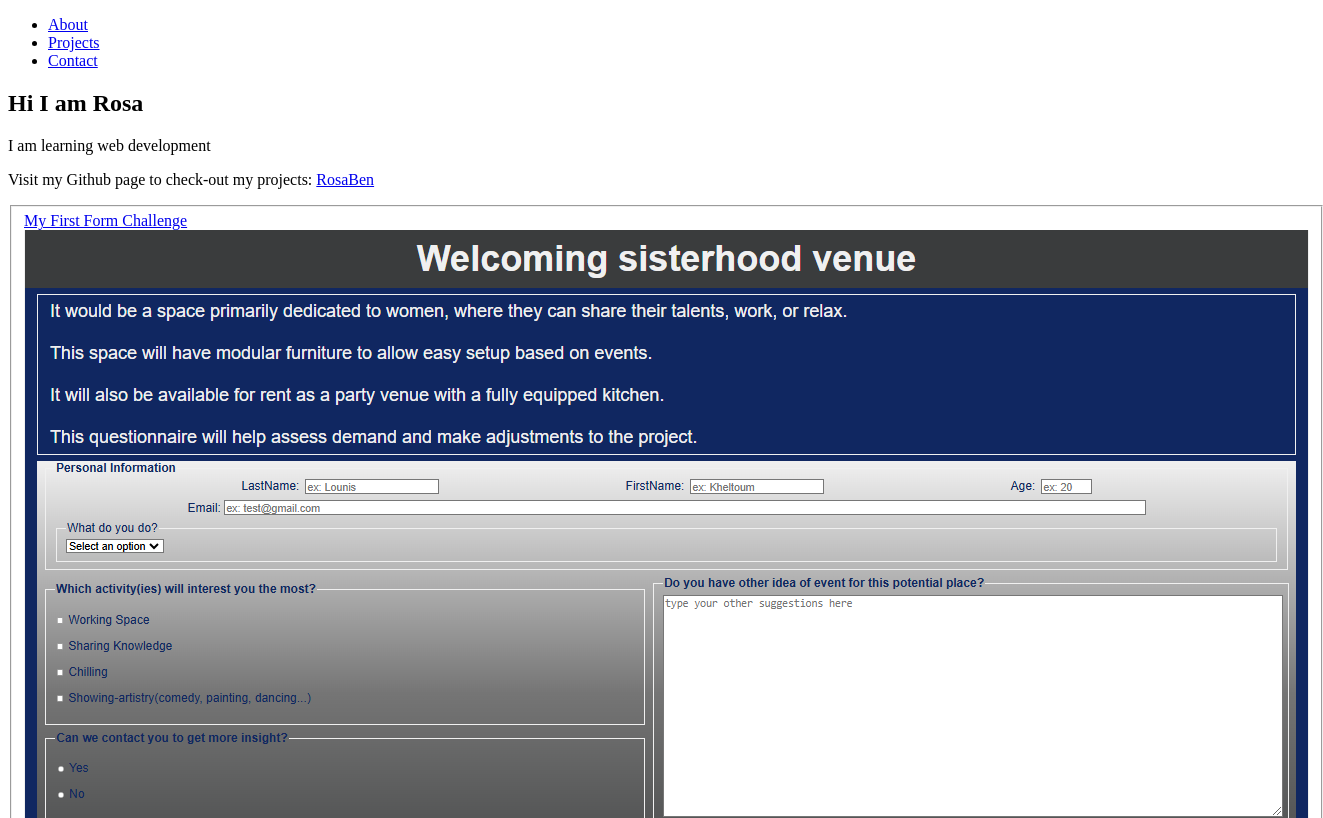
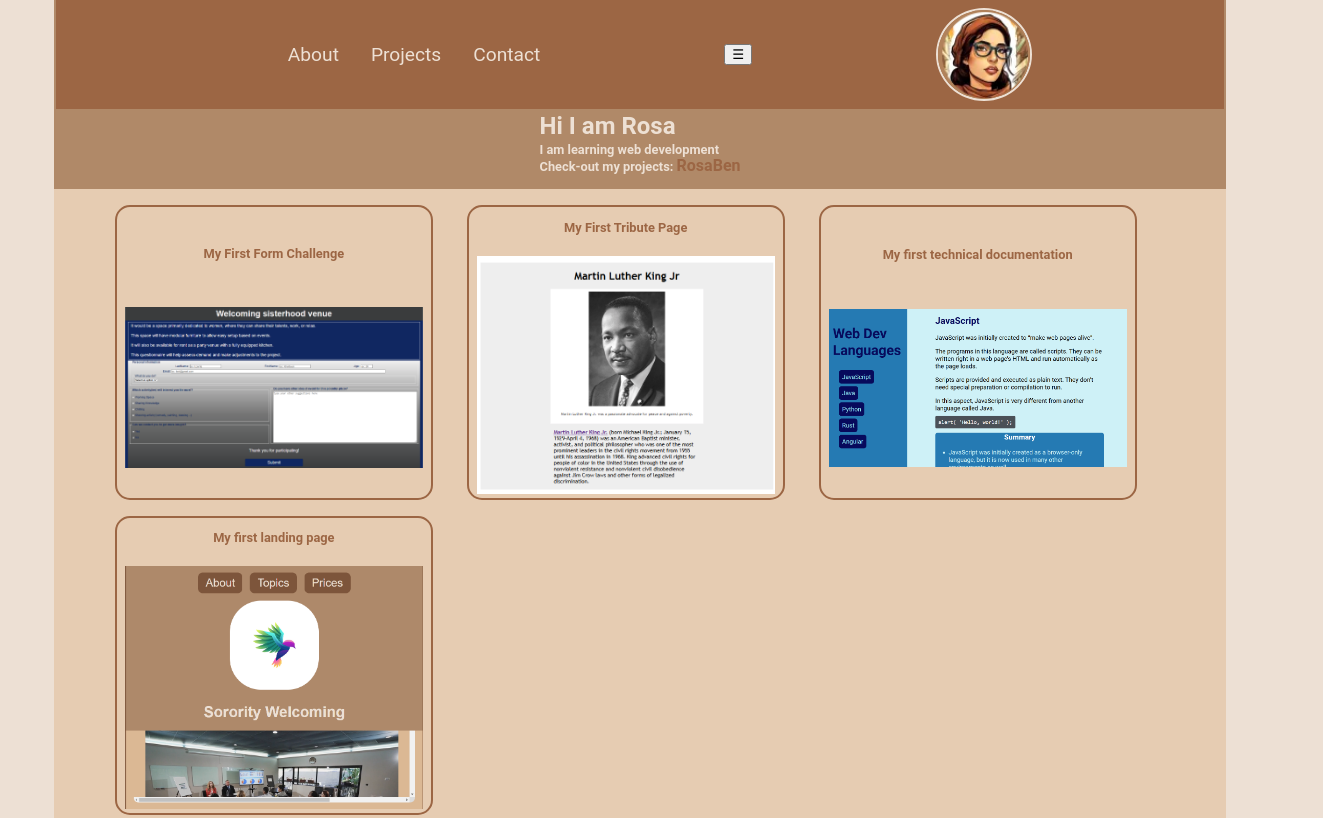
Before and after one commit to RosaBen/portfolioChallengeFreecodecamp, a plain HTML site: page index.html in a window 1280 px wide. Shown: the top 818 px of the page, 1323 px wide, since content can reach past the window. Drawn offline with Linux system fonts and the light colour scheme.

Commit message:
html done and desktop css to update

```diff
--- a/index.html
+++ b/index.html
@@ -1,13 +1,16 @@
 <!DOCTYPE html>
 <html lang="en">
+
 <head>
     <meta charset="UTF-8">
     <meta name="viewport" content="width=device-width, initial-scale=1.0">
     <title>Portfolio</title>
     <link rel="stylesheet" href="styles.css">
 </head>
+
 <body>
-    <main>
+
+        <header>
             <nav id="navbar">
                 <ul>
                     <li><a href="#welcome-section">About</a></li>
@@ -15,32 +18,50 @@
                     <li><a href="#contact">Contact</a></li>
                 </ul>
             </nav>
+            <button class="menu-toggle">&#9776;</button>
+            <img src="rosa.webp" alt="avatar">
+        </header>
+
+        <main>
         <section id="welcome-section">
+            <div>
                 <h1>Hi I am Rosa</h1>
             <p>I am learning web development</p>
-            <p>Visit my Github page to check-out my projects: <a href="https://github.com/RosaBen" id="profile-link">RosaBen</a></p>
+            <p>Check-out my projects: <a href="https://github.com/RosaBen"
+                    id="profile-link">RosaBen</a></p>
+            </div>
 
         </section>
+
             <section id="projects">
-                <fieldset>
-                    <a href="https://codepen.io/RosaBen/pen/emYezQK" class="project-tile" target="_blank">My First Form Challenge</a>
-                    <img src="screenshotForm.webp" alt="my first form using html and css">
+            <fieldset class="project project1">
+                <h3>My First Form Challenge</h3>
+                <a href="https://codepen.io/RosaBen/pen/emYezQK" class="project-tile" target="_blank"><img src="screenshotForm.webp" alt="my first form using html and css" class="img-project"></a>
             </fieldset>
-                <fieldset>
-                    <a href="https://codepen.io/RosaBen/pen/emYezoL" class="project-tile" target="_blank">My First Tribute Page</a>
-                    <img src="screenshotTribute.webp" alt="my first tribute page using html and css">
+            <fieldset class="project project2">
+                <h3>My First Tribute Page</h3>
+                <a href="https://codepen.io/RosaBen/pen/emYezoL" class="project-tile" target="_blank"><img src="screenshotTribute.webp" alt="my first tribute page using html and css" class="img-project"></a>
+
             </fieldset>
-                <fieldset>
-                    <a href="https://codepen.io/RosaBen/pen/mydqrbE" class="project-tile" target="_blank">My first technical documentation</a>
-                    <img src="screenshottechdoc.webp" alt="my first technical documentation using html and css">
+            <fieldset class="project project3">
+                <h3>My first technical documentation</h3>
+                <a href="https://codepen.io/RosaBen/pen/mydqrbE" class="project-tile" target="_blank"><img src="screenshottechdoc.webp" alt="my first technical documentation using html and css" class="img-project"></a>
+
             </fieldset>
-                <fieldset>
-                    <a href="https://codepen.io/RosaBen/pen/emYedYP" class="project-tile" target="_blank">My first landing page</a>
-                    <img src="screenshotlanding.webp" alt="my first landing page using html and css">
+            <fieldset class="project project4">
+                <h3>My first landing page</h3>
+                <a href="https://codepen.io/RosaBen/pen/emYedYP" class="project-tile" target="_blank"><img src="screenshotlanding.webp" alt="my first landing page using html and css" class="img-project"></a>
+
             </fieldset>
 
         </section>
     </main>
+    <script>
+        document.querySelector(".menu-toggle").addEventListener("click", function () {
+            document.querySelector("#navbar").classList.toggle("active");
+        });
 
+    </script>
 </body>
+
 </html>
--- a/styles.css
+++ b/styles.css
@@ -0,0 +1,127 @@
+:root{
+    --primarycolor: #9c6644;
+    --secondarycolor: #ede0d4;
+    --tertiarycolor: #b08968;
+    --quaternarycolor: #ddb892;;
+    --quinarycolor: #e6ccb2;
+    --senarycolor: #7f5539;
+}
+
+body{
+    font-family: 'Roboto', sans-serif;
+    background-color: var(--secondarycolor);
+    color: var(--primarycolor);
+    padding: 0;
+    display: flex;
+    flex-direction: column;
+    margin: 0 auto;
+}
+
+main{
+    background-color: var(--quinarycolor);
+    width: 91.5%;
+    margin: 0 auto;
+}
+
+header{
+    position: fixed;
+    top: 0;
+    left: 50%;
+    transform: translateX(-50%);
+    width: 90%;
+    background-color: var(--primarycolor);
+    color: var(--secondarycolor);
+    display: flex;
+    justify-content: space-evenly;
+    align-items: center;
+    padding: 0.5rem;
+    margin: 0 auto;
+}
+
+ul{
+    display: flex;
+    gap: 2rem;
+    list-style: none;
+}
+
+li>a{
+    font-size: 1.2rem;
+    color: var(--secondarycolor);
+    text-decoration: none;
+}
+
+header img{
+    width: 8%;
+    border-radius: 100%;
+    border: 2px solid var(--secondarycolor);
+}
+
+#welcome-section{
+    display: flex;
+    flex-direction: column;
+    justify-content: center;
+    align-items:center;
+    color: var(--secondarycolor);
+    background-color: var(--tertiarycolor);
+    padding: 6.5rem 0 0.5rem 0;
+    line-height: 0.2;
+}
+
+#welcome-section p{
+    font-size: 0.8rem;
+    font-weight: bold;
+}
+
+
+#profile-link{
+    font-size: 1rem;
+    color: var(--primarycolor);
+    text-decoration: none;
+    margin-top: 0.5rem;
+}
+
+#profile-link:hover{
+    color: var(--senarycolor);
+    cursor: pointer;
+}
+
+#projects{
+    display: grid;
+    grid-template-columns: repeat(3, 1fr);
+    gap: 0.1rem;
+    row-gap: 1rem;
+    margin: 1rem 5%;
+
+}
+
+.project{
+    width: 85%;
+    background-color: var(--quinarycolor);
+    border-radius: 15px;
+    border: 2px solid var(--primarycolor);
+    padding: 0 0.5rem;
+    display: flex;
+    flex-direction: column;
+    justify-content: space-evenly;
+    align-items: center;
+    gap: 0.5rem;
+}
+
+h3{
+    font-size: 0.8rem;
+    color: var(--primarycolor);
+}
+
+.img-project{
+    width: 100%;
+    height: auto;
+    transition: transform 0.3s ease-in-out;
+}
+
+.img-project:hover{
+    transform: scale(1.8);
+}
+
+.project-tile:hover{
+    cursor: pointer;
+}
```
Also changed, not shown: rosa.webp (added). Lines whose indentation alone changed are shown as unchanged.
